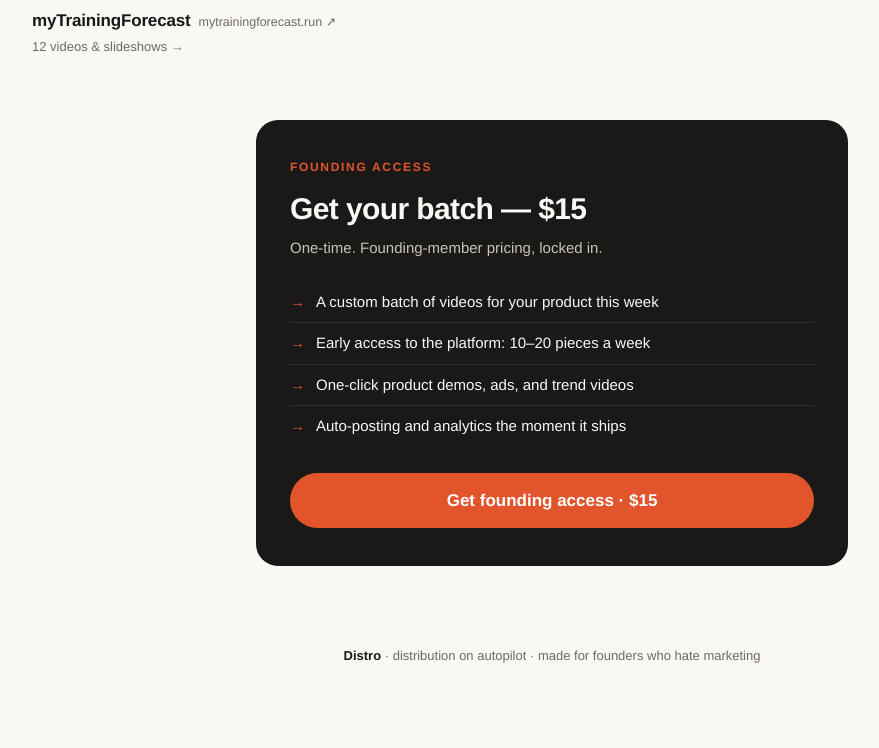
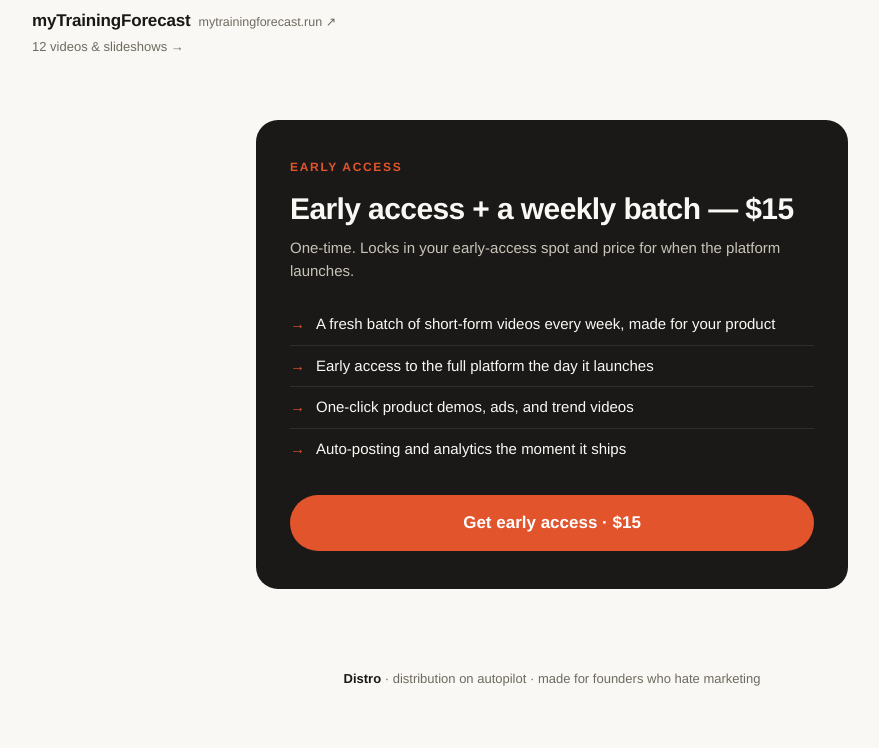
Before and after one commit to omdivyatej/slipstream-site, a plain HTML site: page index.html in a window 1280 px wide. Shown: the part 1898-2646 px from the top of the page, without its empty margins (88-967 px from the left). Before the commit the page ends 2624 px from the top, so only its background shows below. Drawn offline with Linux system fonts and the light colour scheme.

Commit message:
Reframe offer: early access + weekly batch (drop 'founding')

```diff
--- a/index.html
+++ b/index.html
@@ -41,16 +41,16 @@
 
 <section class="offer" id="get">
   <div class="offer-card">
-    <div class="tag">Founding access</div>
-    <h2>Get your batch — $15</h2>
-    <div class="price">One-time. Founding-member pricing, locked in.</div>
+    <div class="tag">Early access</div>
+    <h2>Early access + a weekly batch — $15</h2>
+    <div class="price">One-time. Locks in your early-access spot and price for when the platform launches.</div>
     <ul>
-      <li><span class="tick">→</span> A custom batch of videos for your product this week</li>
-      <li><span class="tick">→</span> Early access to the platform: 10–20 pieces a week</li>
+      <li><span class="tick">→</span> A fresh batch of short-form videos every week, made for your product</li>
+      <li><span class="tick">→</span> Early access to the full platform the day it launches</li>
       <li><span class="tick">→</span> One-click product demos, ads, and trend videos</li>
       <li><span class="tick">→</span> Auto-posting and analytics the moment it ships</li>
     </ul>
-    <a class="cta" href="https://test.checkout.dodopayments.com/buy/pdt_0NjENRIWLlcmFV4bNzEx5">Get founding access · $15</a>
+    <a class="cta" href="https://test.checkout.dodopayments.com/buy/pdt_0NjENRIWLlcmFV4bNzEx5">Get early access · $15</a>
   </div>
 </section>
 
```
Also changed, not shown: portfolio.html (+5 -5 lines).
